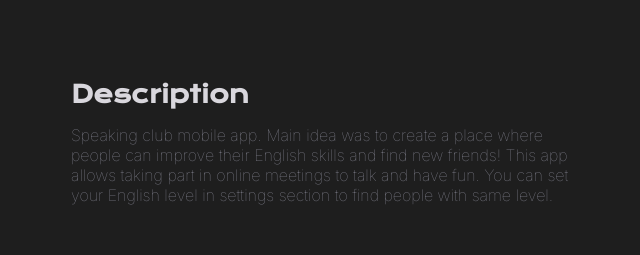
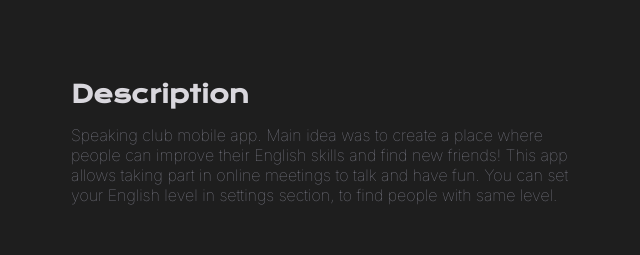
Before and after one commit to lisazhilka/lisazhilka.github.io, a plain HTML site: page index.html in a window 1280 px wide. Shown: the part 920-1175 px from the top of the page, 29-669 px from the left. Drawn offline with nearby package versions, Linux system fonts and the light colour scheme.

Commit message:
text update

```diff
--- a/index.html
+++ b/index.html
@@ -85,7 +85,7 @@
                     <p>
                         Speaking club mobile app. Main idea was to create a place where people can improve their English skills and find new friends!
                         This app allows taking part in online meetings to talk and have fun.
-                        You can set your English level in settings section to find people with same level.
+                        You can set your English level in settings section, to find people with same level.
                     </p>
                 </div>
                 <div class="content-description-role">
```
